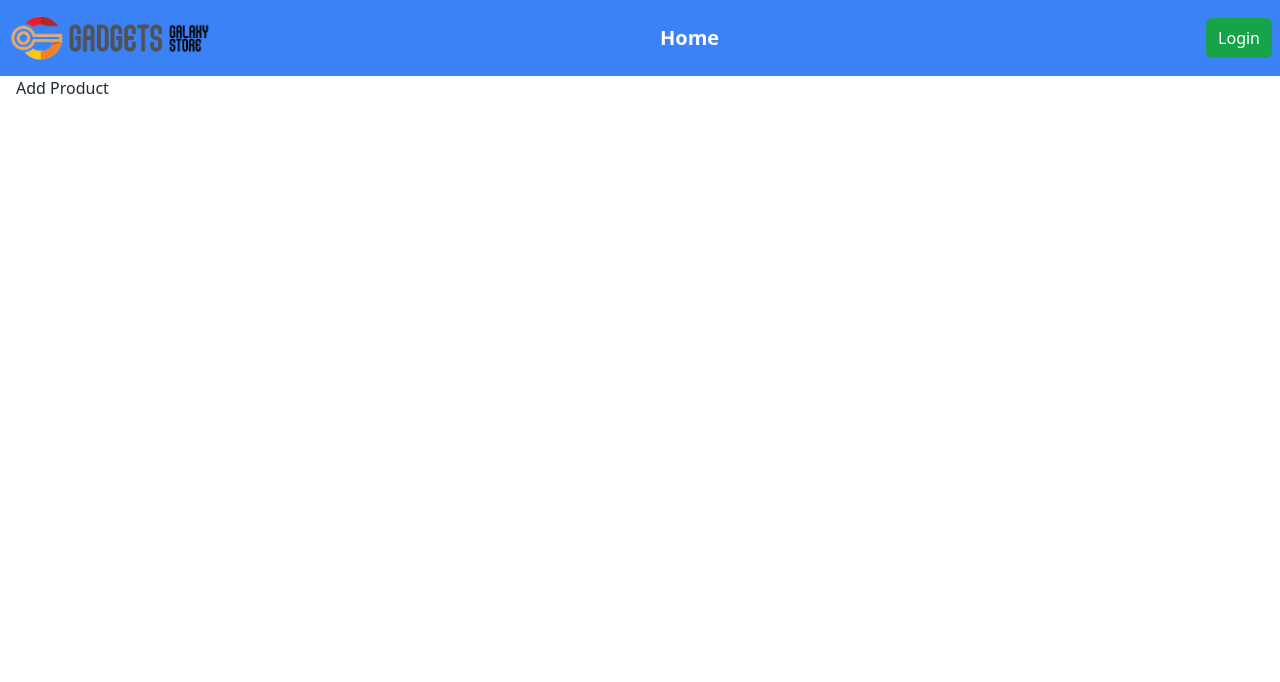
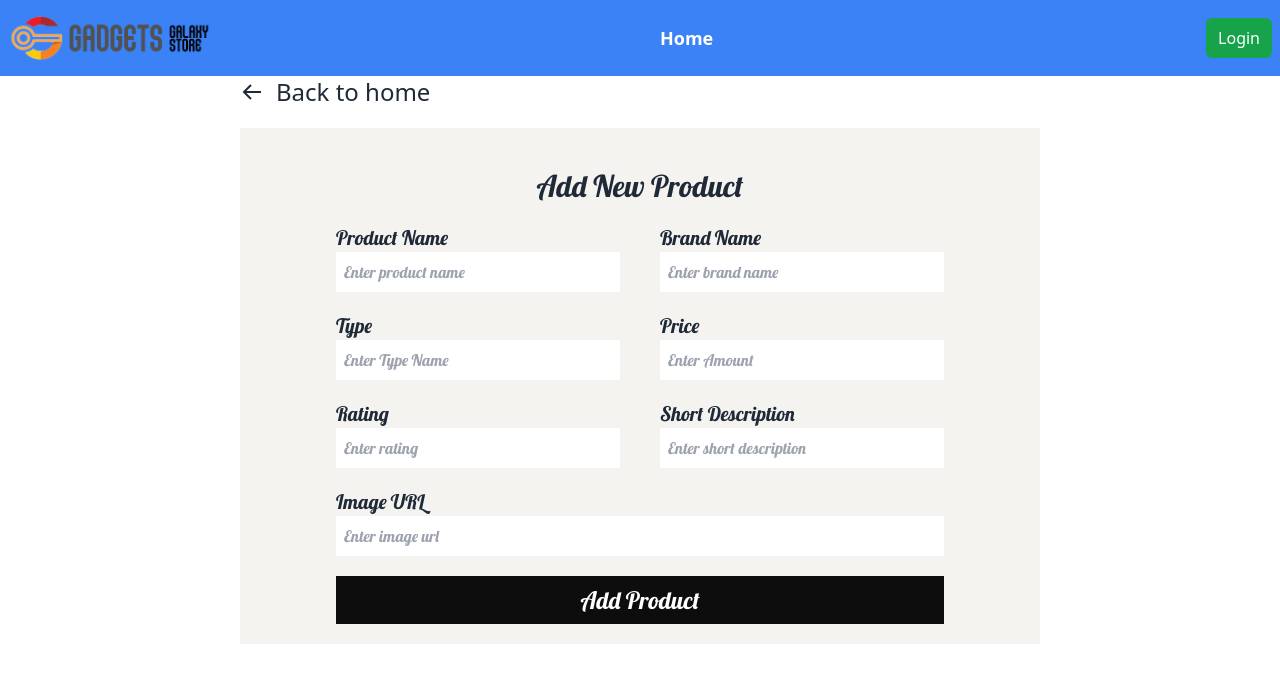
Before and after one commit to Its-Shojib/Gadget-Galaxy--BrandShop--ClientSide-ReactAndFirebase, a React (Vite) app: page /addProduct in a window 1280 px wide. Shown: the top 682 px of the page. Built offline with nearby package versions, Linux system fonts and the light colour scheme; no server answers; a web font is replaced by a local one.

Commit message:
Adding a product successfully

```diff
--- a/src/Components/Navbar.jsx
+++ b/src/Components/Navbar.jsx
@@ -11,6 +11,7 @@ const Navbar = () => {
             user && <>
                 <li><NavLink to='/addProduct'>Add Product</NavLink></li>
                 <li><NavLink to='/myCart'>My Cart</NavLink></li>
+                <li><NavLink to='/profile'>Profile</NavLink></li>
             </>
         }
     </>
@@ -37,7 +38,7 @@ const Navbar = () => {
                     <img className="w-52" src="/logo.png" alt="" />
                 </div>
                 <div className="navbar-center hidden md:flex">
-                    <ul className="menu menu-horizontal px-1 text-xl font-semibold text-white">
+                    <ul className="menu menu-horizontal px-1 text-lg font-semibold text-white">
                         {links}
                     </ul>
                 </div>
--- a/src/Pages/AddProduct.jsx
+++ b/src/Pages/AddProduct.jsx
@@ -1,9 +1,97 @@
-
+import Swal from 'sweetalert2'
+import { BiArrowBack } from 'react-icons/bi';
+import { Link, useNavigate } from 'react-router-dom';
 
 const AddProduct = () => {
+
+    let navigate = useNavigate()
+    let handleAddCoffee = e => {
+        e.preventDefault();
+        let form = e.target;
+        let name = form.name.value;
+        let img = form.img.value;
+        let type = form.type.value;
+        let price = form.price.value;
+        let details = form.details.value;
+        let rating = form.rating.value;
+        let product = { name, type, price, img, details, rating }
+
+        // Send data to server
+        fetch('http://localhost:5000/product', {
+            method: 'POST',
+            headers: {
+                'content-type': 'application/json'
+            },
+            body: JSON.stringify(product)
+        })
+            .then(res => res.json())
+            .then(data => {
+                if (data.acknowledged) {
+                    Swal.fire({
+                        title: 'Success!',
+                        text: 'Product Added Successfully',
+                        icon: 'Success',
+                        confirmButtonText: 'Cool'
+                    })
+                    navigate('/')
+                }
+            })
+    }
     return (
-        <div>
-            <p>Add Product</p>
+        <div className='w-full md:w-8/12 mx-auto px-4'>
+            <Link to='/'>
+                <div className='flex items-center gap-3 text-2xl'>
+                    <BiArrowBack />
+                    <p>Back to home</p>
+                </div>
+            </Link>
+            <div className='bg-[#F4F3F0] space-y-5 my-5 font-lobster'>
+                <div className='pt-10 space-y-5'>
+                    <h1 className='text-3xl text-center'>Add New Product</h1>
+                </div>
+                <div className='px-4 md:px-24'>
+                    <form onSubmit={handleAddCoffee}>
+                        <div className='flex flex-col md:flex-row gap-10 mb-5'>
+                            <div className='flex-1'>
+                                <p className='text-xl'>Product Name</p>
+                                <input className="w-full p-2" type="text" name="name" id="" placeholder='Enter product name' />
+                            </div>
+                            <div className='flex-1'>
+                                <p className='text-xl'>Brand Name</p>
+                                <input className="w-full p-2" type="text" name="brand" id="" placeholder='Enter brand name' />
+                            </div>
+                        </div>
+                        <div className='flex flex-col md:flex-row gap-10 mb-5'>
+                            <div className='flex-1'>
+                                <p className='text-xl'>Type</p>
+                                <input className="w-full p-2" type="text" name="type" id="" placeholder='Enter Type Name' />
+                            </div>
+                            <div className='flex-1'>
+                                <p className='text-xl'>Price</p>
+                                <input className="w-full p-2" type="text" name="price" id="" placeholder='Enter Amount' />
+                            </div>
+                        </div>
+                        <div className='flex flex-col md:flex-row gap-10 mb-5'>
+                            <div className='flex-1'>
+                                <p className='text-xl'>Rating</p>
+                                <input className="w-full p-2" type="text" name="rating" id="" placeholder='Enter rating' />
+                            </div>
+                            <div className='flex-1'>
+                                <p className='text-xl'>Short Description</p>
+                                <input className="w-full p-2" type="text" name="details" id="" placeholder='Enter short description' />
+                            </div>
+                        </div>
+                        <div className='w-full mb-5'>
+                                <p className='text-xl'>Image URL</p>
+                                <input className="w-full p-2" type="text" name="img" id="" placeholder='Enter image url' />
+                            </div>
+
+                        <button className='w-full text-center text-white bg-[#0e0d0d] py-2 text-2xl mb-5' type="submit">Add Product</button>
+
+                    </form>
+                </div>
+
+            </div>
         </div>
     );
 };
--- /dev/null
+++ b/src/Pages/Profile.jsx
@@ -0,0 +1,22 @@
+import { useContext } from "react";
+import { AuthContext } from "../Provider/AuthProvider";
+
+
+const Profile = () => {
+    let { user } = useContext(AuthContext)
+    return (
+        <div className="my-10 mb-20 relative md:w-8/12 mx-auto">
+            <img className="h-[300px] w-full" src="/cover.jpg" alt="" />
+            <div className=" w-5/12 md:w-2/12 mx-auto">
+                <img src={user.photoURL} alt="" className="rounded-full w-44 absolute bottom-28" />
+            </div>
+            <div className="mt-32 text-center">
+                <h2 className="text-2xl font-bold">Name: {user.displayName}</h2>
+                <p>Email: {user.email}</p>
+            </div>
+
+        </div>
+    );
+};
+
+export default Profile;
--- a/src/Routes/MainRoutes.jsx
+++ b/src/Routes/MainRoutes.jsx
@@ -6,6 +6,7 @@ import AddProduct from './../Pages/AddProduct';
 import MyCart from "../Pages/MyCart";
 import Login from "../Pages/Login";
 import Register from "../Pages/Register";
+import Profile from "../Pages/Profile";
 
 const router = createBrowserRouter([
     {
@@ -33,6 +34,10 @@ const router = createBrowserRouter([
                 path: "/register",
                 element: <Register></Register>,
             },
+            {
+                path: "/profile",
+                element: <Profile></Profile>,
+            },
 
         ]
     },
```
Also changed, not shown: public/cover.jpg (added).
